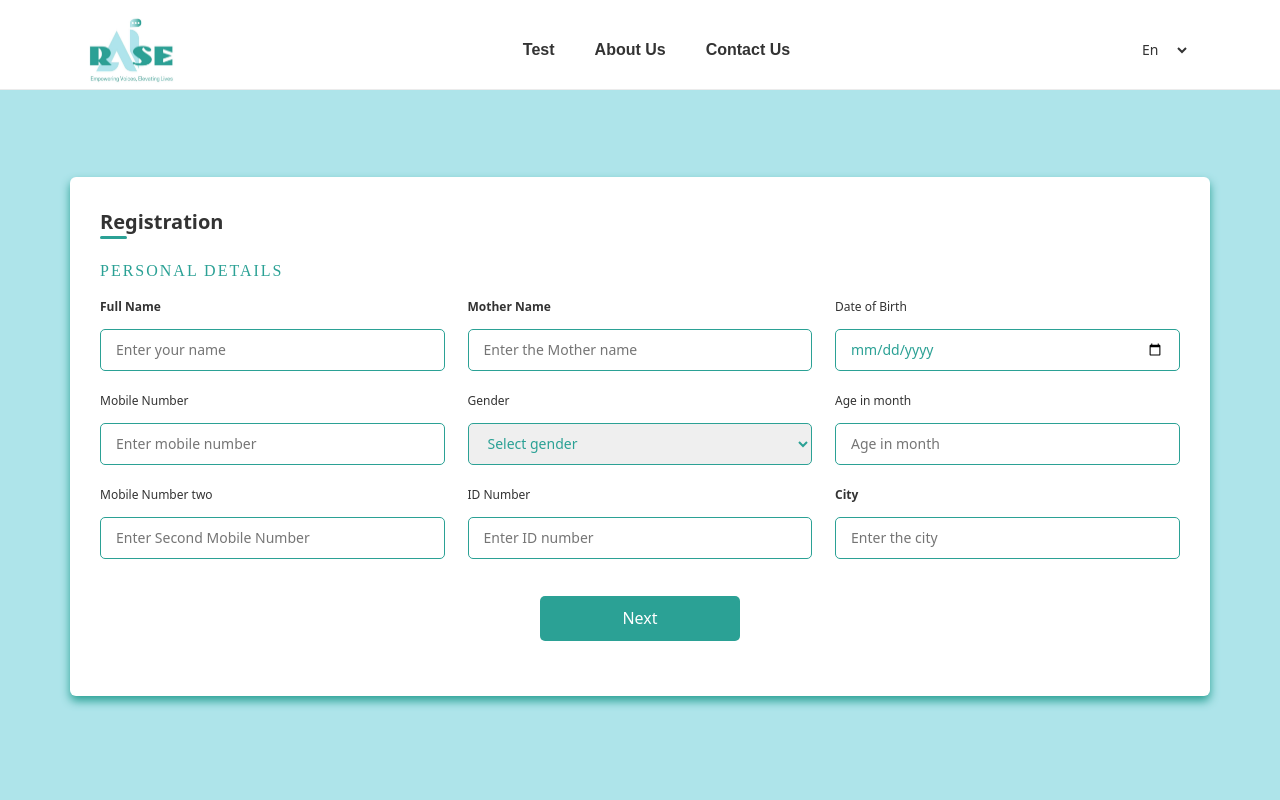
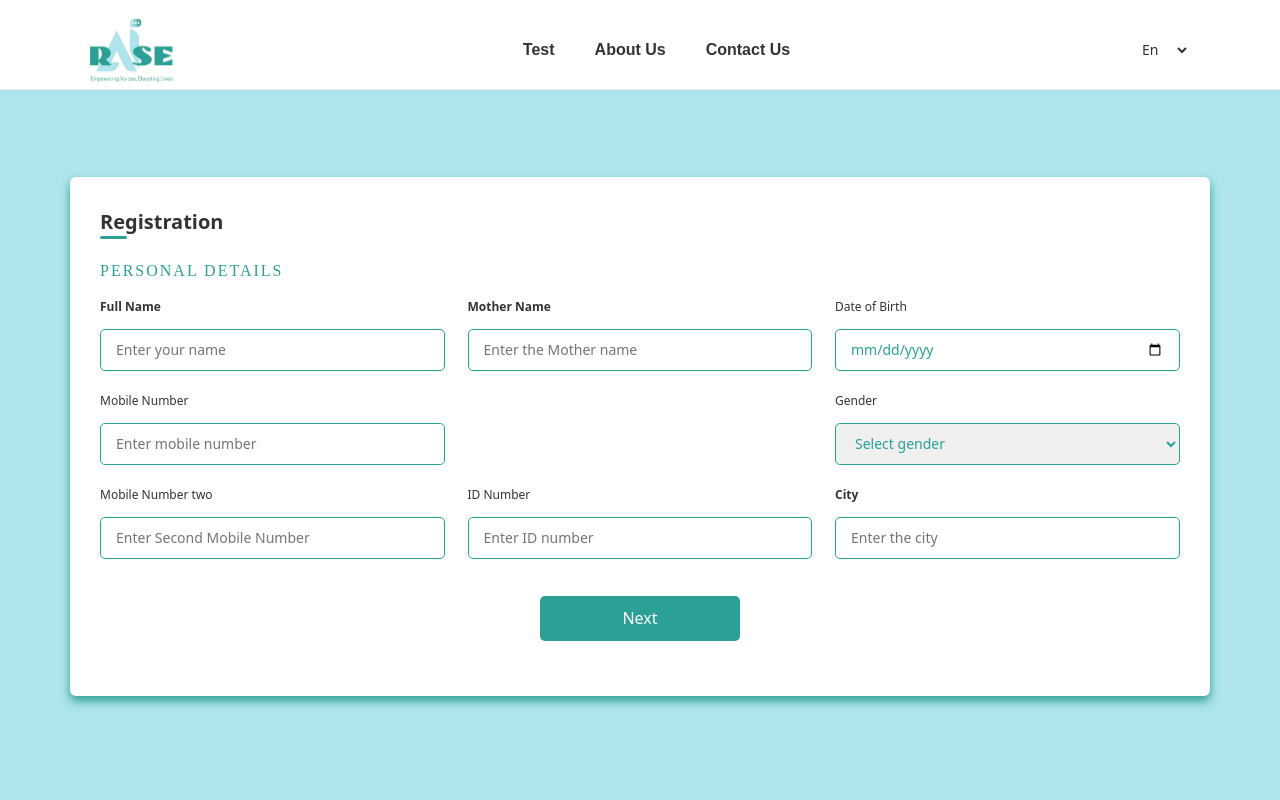
Before and after one commit to mohamadmohssen/childTherapy, a React (Vite) app: page /test in a window 1280 px wide. Shown: the top 800 px of the page. Built offline with nearby package versions, Linux system fonts and the light colour scheme.

Commit message:
remove age field

```diff
--- a/src/Parts/Registration.jsx
+++ b/src/Parts/Registration.jsx
@@ -19,15 +19,24 @@ const Registration = () => {
       phone_number1: values.phone_number1,
       phone_number2: values.phone_number2,
       gender: values.gender,
-      age: values.age,
       val_id: values.val_id,
       city: values.city,
     };
-    if (data.phone_number1.length < 8 || data.phone_number2.length < 8) {
-      toast.error("Phone number must be at least 8 characters long.", {
-        position: "top-center",
-      });
-      return; // Exit early if validation fails
+    if (data.phone_number1) {
+      if (data.phone_number1.length < 8) {
+        toast.error("Phone number 1 must be at least 8 characters long.", {
+          position: "top-center",
+        });
+        return; // Exit early if validation fails
+      }
+    }
+    if (data.phone_number2) {
+      if (data.phone_number2.length < 8) {
+        toast.error("Phone number 2 must be at least 8 characters long.", {
+          position: "top-center",
+        });
+        return; // Exit early if validation fails
+      }
     }
     try {
       const response = await axios.post("api/user/addUser", data);
@@ -119,16 +128,6 @@ const Registration = () => {
                     <option value={0}>Female</option>
                   </select>
                 </div>
-                <div className="input-field">
-                  <label htmlFor="age">Age in month</label>
-                  <input
-                    name="age"
-                    type="number"
-                    placeholder="Age in month"
-                    onChange={handleInput}
-                    required
-                  />
-                </div>
               </div>
             </div>
             <div className="details ID">
```
